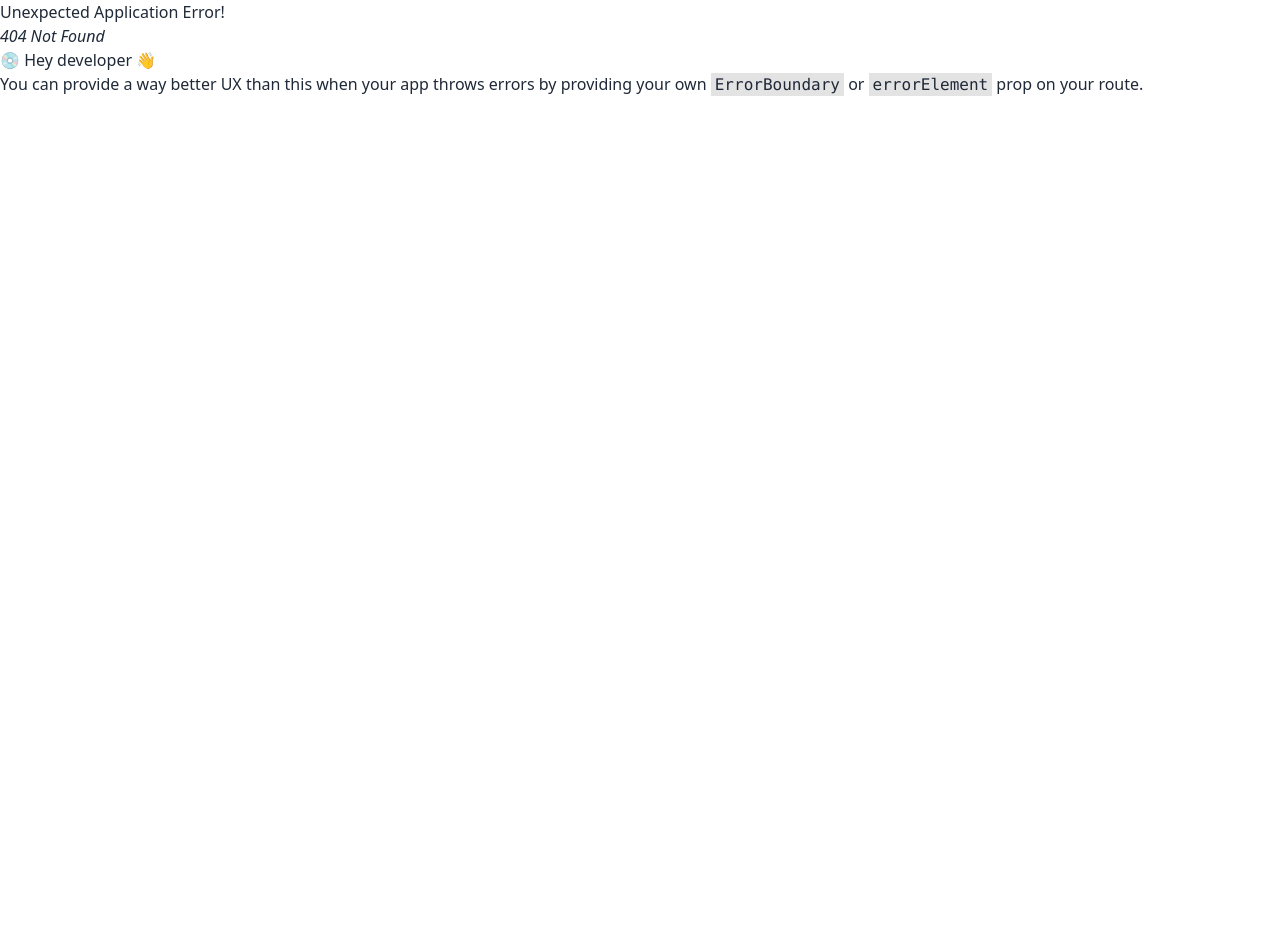
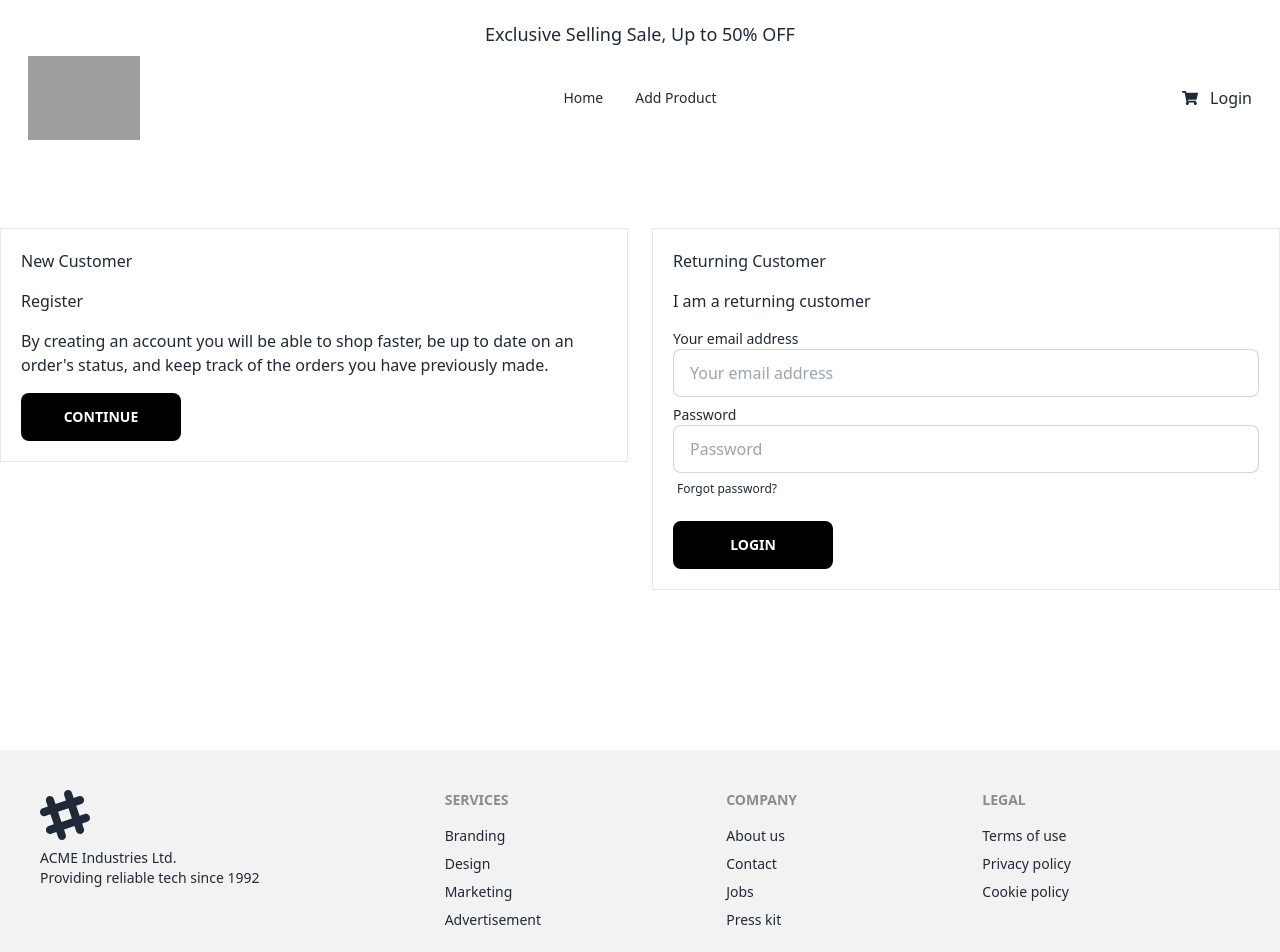
Before and after one commit to bishaldofo/fashion-and-apparel, a React (Vite) app: page /login in a window 1280 px wide. Before the commit this address had no page. Shown: the top 952 px of the page. Before the commit the page ends 800 px from the top, so only its background shows below. Built offline with nearby package versions, Linux system fonts and the light colour scheme; grey boxes are pictures that could not be loaded.

Commit message:
Login form, Register Form, navbar added

```diff
--- a/index.html
+++ b/index.html
@@ -2,7 +2,7 @@
 <html lang="en">
   <head>
     <meta charset="UTF-8" />
-    <link rel="icon" type="image/svg+xml" href="https://i.ibb.co/47ncGpD/favicon.jpg" />
+    <link rel="icon" type="image/svg+xml" href="https://i.ibb.co/991GtTH/favicon.png" />
     <meta name="viewport" content="width=device-width, initial-scale=1.0" />
     <title>Fashion and Apparel</title>
   </head>
--- a/package.json
+++ b/package.json
@@ -14,6 +14,7 @@
     "match-sorter": "^6.3.1",
     "react": "^18.2.0",
     "react-dom": "^18.2.0",
+    "react-icons": "^4.11.0",
     "react-router-dom": "^6.17.0",
     "sort-by": "^1.2.0"
   },
--- a/src/Components/Footer.jsx
+++ b/src/Components/Footer.jsx
@@ -1,7 +1,32 @@
 const Footer = () => {
    return (
       <div>
-         <h1>Footer</h1>
+         <footer className="footer p-10 bg-base-200 text-base-content">
+            <aside>
+               <svg width="50" height="50" viewBox="0 0 24 24" xmlns="http://www.w3.org/2000/svg" fillRule="evenodd" clipRule="evenodd" className="fill-current"><path d="M22.672 15.226l-2.432.811.841 2.515c.33 1.019-.209 2.127-1.23 2.456-1.15.325-2.148-.321-2.463-1.226l-.84-2.518-5.013 1.677.84 2.517c.391 1.203-.434 2.542-1.831 2.542-.88 0-1.601-.564-1.86-1.314l-.842-2.516-2.431.809c-1.135.328-2.145-.317-2.463-1.229-.329-1.018.211-2.127 1.231-2.456l2.432-.809-1.621-4.823-2.432.808c-1.355.384-2.558-.59-2.558-1.839 0-.817.509-1.582 1.327-1.846l2.433-.809-.842-2.515c-.33-1.02.211-2.129 1.232-2.458 1.02-.329 2.13.209 2.461 1.229l.842 2.515 5.011-1.677-.839-2.517c-.403-1.238.484-2.553 1.843-2.553.819 0 1.585.509 1.85 1.326l.841 2.517 2.431-.81c1.02-.33 2.131.211 2.461 1.229.332 1.018-.21 2.126-1.23 2.456l-2.433.809 1.622 4.823 2.433-.809c1.242-.401 2.557.484 2.557 1.838 0 .819-.51 1.583-1.328 1.847m-8.992-6.428l-5.01 1.675 1.619 4.828 5.011-1.674-1.62-4.829z"></path></svg>
+               <p>ACME Industries Ltd.<br/>Providing reliable tech since 1992</p>
+            </aside>
+            <nav>
+               <header className="footer-title">Services</header>
+               <a className="link link-hover">Branding</a>
+               <a className="link link-hover">Design</a>
+               <a className="link link-hover">Marketing</a>
+               <a className="link link-hover">Advertisement</a>
+            </nav>
+            <nav>
+               <header className="footer-title">Company</header>
+               <a className="link link-hover">About us</a>
+               <a className="link link-hover">Contact</a>
+               <a className="link link-hover">Jobs</a>
+               <a className="link link-hover">Press kit</a>
+            </nav>
+            <nav>
+               <header className="footer-title">Legal</header>
+               <a className="link link-hover">Terms of use</a>
+               <a className="link link-hover">Privacy policy</a>
+               <a className="link link-hover">Cookie policy</a>
+            </nav>
+         </footer>
       </div>
    );
 };
--- /dev/null
+++ b/src/Components/Header.jsx
@@ -0,0 +1,9 @@
+const Header = () => {
+   return (
+      <div className="pt-5">
+         <p className="text-lg text-center font-light">Exclusive Selling Sale, Up to 50% OFF</p>
+      </div>
+   );
+};
+
+export default Header;
--- a/src/Components/Navbar.jsx
+++ b/src/Components/Navbar.jsx
@@ -1,7 +1,38 @@
+import { Link, NavLink } from "react-router-dom";
+import { FaShoppingCart } from "react-icons/fa";
+
 const Navbar = () => {
+
+   const navLink = <>
+      <li><NavLink to='/'>Home</NavLink></li>
+      <li><NavLink to='/addProduct'>Add Product</NavLink></li>
+   </>
    return (
-      <div>
-         <h1>Navbar</h1>
+      <div className="px-5">
+         <div className="navbar bg-base-100">
+            <div className="navbar-start">
+               <div className="dropdown">
+                  <label tabIndex={0} className="btn btn-ghost lg:hidden">
+                  <svg xmlns="http://www.w3.org/2000/svg" className="h-5 w-5" fill="none" viewBox="0 0 24 24" stroke="currentColor"><path strokeLinecap="round" strokeLinejoin="round" strokeWidth="2" d="M4 6h16M4 12h8m-8 6h16" /></svg>
+                  </label>
+                  <ul tabIndex={0} className="menu menu-sm dropdown-content mt-3 z-[1] p-2 shadow bg-base-100 rounded-box w-52">
+                     {navLink}
+                  </ul>
+               </div>
+               <Link to='/'><img className="w-28" src="https://i.ibb.co/mXXYVLK/logo.jpg" alt="" /></Link>
+            </div>
+            <div className="navbar-center hidden lg:flex">
+               <ul className="menu menu-horizontal px-1">
+                  {navLink}
+               </ul>
+            </div>
+            <div className="navbar-end">
+               <div className="flex justify-between items-center gap-3">
+                  <Link to='/myCart'><FaShoppingCart></FaShoppingCart></Link>
+                  <Link to='/login'>Login</Link>
+               </div>
+            </div>
+         </div>
       </div>
    );
 };
--- a/src/MainLayout/MainLayout.jsx
+++ b/src/MainLayout/MainLayout.jsx
@@ -1,10 +1,16 @@
 import { Outlet } from "react-router-dom";
 import Footer from "../Components/Footer";
+import Navbar from "../Components/Navbar";
+import Header from "../Components/Header";
 
 const MainLayout = () => {
    return (
       <div>
-         <Outlet></Outlet>
+         <Header></Header>
+         <Navbar></Navbar>
+         <div className="max-w-screen-2xl m-auto">
+            <Outlet></Outlet>
+         </div>
          <Footer></Footer>
       </div>
    );
--- a/src/Pages/Login/Login.jsx
+++ b/src/Pages/Login/Login.jsx
@@ -1,7 +1,50 @@
+import { Link } from "react-router-dom";
+
 const Login = () => {
    return (
-      <div>
-         <h1>Login</h1>
+      <div className="max-w-7xl m-auto pt-20 pb-40">
+         <div className="grid grid-cols-1 lg:grid-cols-2 gap-6">
+
+            <div>
+               <div className="p-5 border space-y-4">
+                  <h3>New Customer</h3>
+                  <p>Register</p>
+
+                  <p>By creating an account you will be able to shop faster, be up to date on an order's status, and keep track of the orders you have previously made.</p>
+                  <div className="form-control mt-2">
+                     <Link to='/register'>
+                        <button className="btn btn-primary w-40 bg-black border-none text-white">Continue</button>
+                     </Link>
+                  </div>
+               </div>
+            </div>
+
+            <div className="p-5 border space-y-4">
+               <h3>Returning Customer</h3>
+               <p>I am a returning customer</p>
+               <form className="card-body p-0">
+                  <div className="form-control">
+                     <label className="label p-0">
+                        <span className="label-text">Your email address</span>
+                     </label>
+                     <input type="email" name="email" placeholder="Your email address" className="input input-bordered" required />
+                  </div>
+                  <div className="form-control">
+                     <label className="label p-0">
+                        <span className="label-text">Password</span>
+                     </label>
+                     <input type="password" name="password" placeholder="Password" className="input input-bordered" required />
+                     <label className="label">
+                        <a href="#" className="label-text-alt link link-hover">Forgot password?</a>
+                     </label>
+                  </div>
+                  <div className="form-control mt-2">
+                     <button className="btn btn-primary w-40 bg-black border-none text-white">Login</button>
+                  </div>
+               </form>
+            </div>
+
+         </div>
       </div>
    );
 };
--- /dev/null
+++ b/src/Pages/MyCart/MyCart.jsx
@@ -0,0 +1,9 @@
+const MyCart = () => {
+   return (
+      <div>
+         <h1>My Cart</h1>
+      </div>
+   );
+};
+
+export default MyCart;
--- /dev/null
+++ b/src/Pages/NotFound/NotFound.jsx
@@ -0,0 +1,10 @@
+const NotFound = () => {
+   return (
+      <div>
+         <div><h1 className="text-5xl block">404</h1></div><br />
+         <h2 className="text-2xl">Error...! Not Found What you are looking for! </h2>
+      </div>
+   );
+};
+
+export default NotFound;
--- /dev/null
+++ b/src/Pages/Register/Register.jsx
@@ -0,0 +1,45 @@
+import { Link } from "react-router-dom";
+
+const Register = () => {
+   return (
+      <div className="max-w-7xl m-auto pt-20 pb-40">
+         <div className="p-5 border space-y-4">
+            <p>If you already have an account with us, please login <Link className="font-bold text-blue-600" to='/login'>here</Link></p>
+            <form className="card-body p-0">
+               <div className="form-control">
+                  <label className="label p-0">
+                     <span className="label-text">Your Name</span>
+                  </label>
+                  <input type="text" name="name" placeholder="Your Name" className="input input-bordered" required />
+               </div>
+               <div className="form-control">
+                  <label className="label p-0">
+                     <span className="label-text">Your email address</span>
+                  </label>
+                  <input type="email" name="email" placeholder="Your email address" className="input input-bordered" required />
+               </div>
+               <div className="form-control">
+                  <label className="label p-0">
+                     <span className="label-text">Photo URL</span>
+                  </label>
+                  <input type="text" name="photoURL" placeholder="Photo URL" className="input input-bordered" required />
+               </div>
+               <div className="form-control">
+                  <label className="label p-0">
+                     <span className="label-text">Password</span>
+                  </label>
+                  <input type="password" name="password" placeholder="Password" className="input input-bordered" required />
+                  <label className="label">
+                     <a href="#" className="label-text-alt link link-hover">Forgot password?</a>
+                  </label>
+               </div>
+               <div className="form-control mt-2">
+                  <button className="btn btn-primary w-40 bg-black border-none text-white">Register</button>
+               </div>
+            </form>
+         </div>
+      </div>
+   );
+};
+
+export default Register;
--- a/src/main.jsx
+++ b/src/main.jsx
@@ -5,11 +5,41 @@ import {
   createBrowserRouter,
   RouterProvider,
 } from "react-router-dom";
+import MainLayout from './MainLayout/MainLayout';
+import NotFound from './Pages/NotFound/NotFound';
+import Home from './Pages/Home/Home';
+import AddProduct from './Pages/AddProduct/AddProduct';
+import Login from './Pages/Login/Login';
+import MyCart from './Pages/MyCart/MyCart';
+import Register from './Pages/Register/Register';
 
 const router = createBrowserRouter([
   {
     path: "/",
-    element: <div>Hello world!</div>,
+    element: <MainLayout></MainLayout>,
+    errorElement: <NotFound></NotFound>,
+    children: [
+      {
+        path: '/',
+        element: <Home></Home>
+      },
+      {
+        path: '/addProduct',
+        element: <AddProduct></AddProduct>
+      },
+      {
+        path: '/login',
+        element: <Login></Login>
+      },
+      {
+        path: '/register',
+        element: <Register></Register>
+      },
+      {
+        path: '/myCart',
+        element: <MyCart></MyCart>
+      }
+    ]
   },
 ]);
 
```
Also changed, not shown: 1 other file (tests, documents, lock files or other folders).
